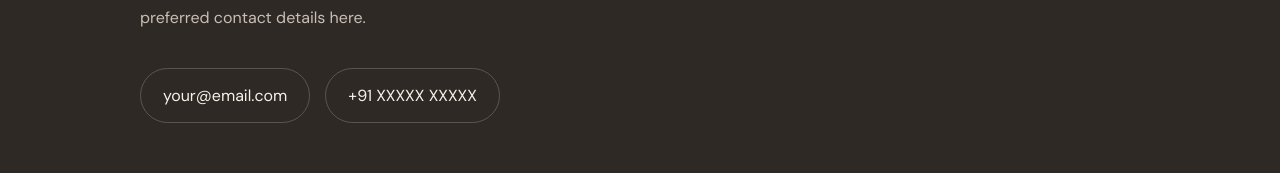
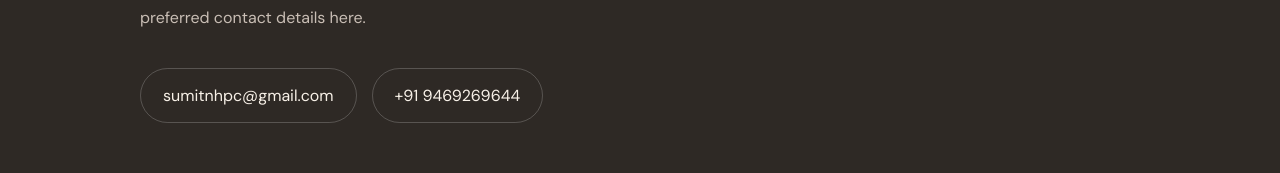
Before and after one commit to snehagupta126/Sneha-Bio-data, a plain HTML site: page index.html in a window 1280 px wide. Shown: the part 6755-6928 px from the top of the page. Drawn offline with nearby package versions, Linux system fonts and the light colour scheme.

Commit message:
Update index.html

```diff
--- a/index.html
+++ b/index.html
@@ -624,11 +624,11 @@
         <div class="contact-details">
 
             <a href="mailto:your@email.com">
-                your@email.com
+                sumitnhpc@gmail.com
             </a>
 
             <a href="tel:+91XXXXXXXXXX">
-                +91 XXXXX XXXXX
+                +91 9469269644
             </a>
 
         </div>
```
